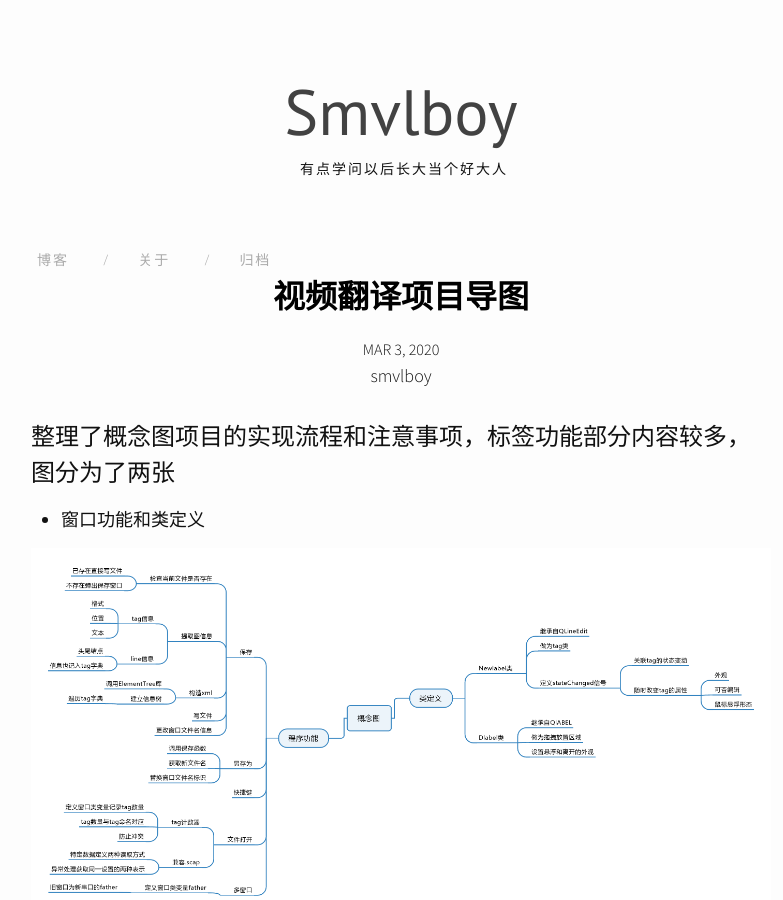
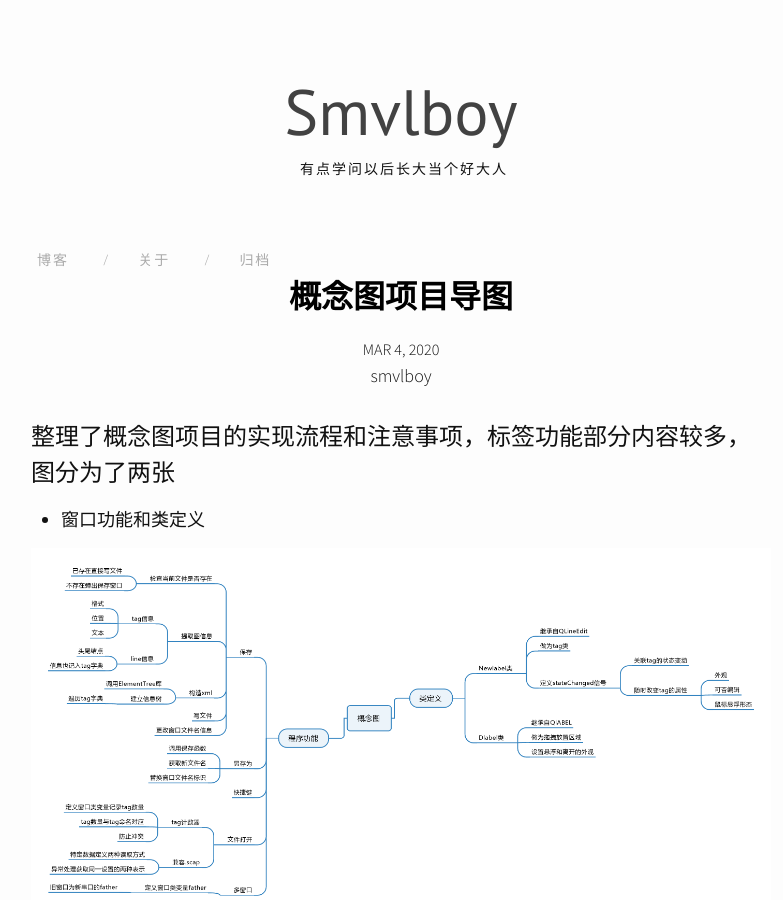
Before and after one commit to whxb69/whxb69.github.io, a Jekyll site: the page built from _posts/2020-03-04-概念图项目导图.md, in a window 1280 px wide and 900 px high. Shown: the whole window, without its empty margins (239-1022 px from the left). Built offline with Jekyll 4.4.1, drawn with Linux system fonts in a browser that asks for light colours; nearby versions of some CDN libraries.

Commit message:
内容更新

```diff
--- a/_posts/2020-03-04-概念图项目导图.md
+++ b/_posts/2020-03-04-概念图项目导图.md
@@ -1,7 +1,7 @@
 ---
 layout: post
-title:  "视频翻译项目导图"
-date:   2020-03-03 14:48:31
+title:  "概念图项目导图"
+date:   2020-03-04 18:16:31
 categories: ["项目整理"]
 author: "smvlboy"
 ---
```
